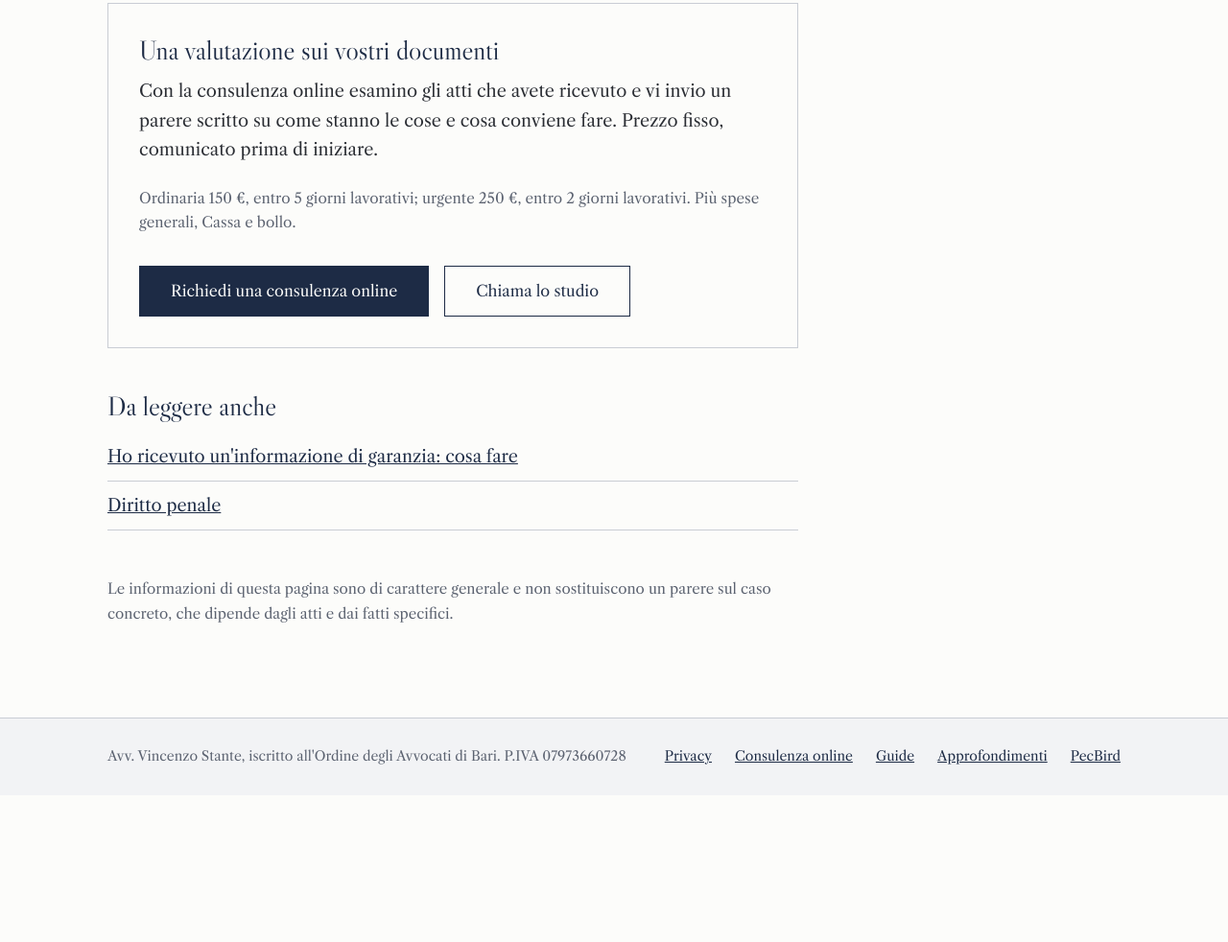
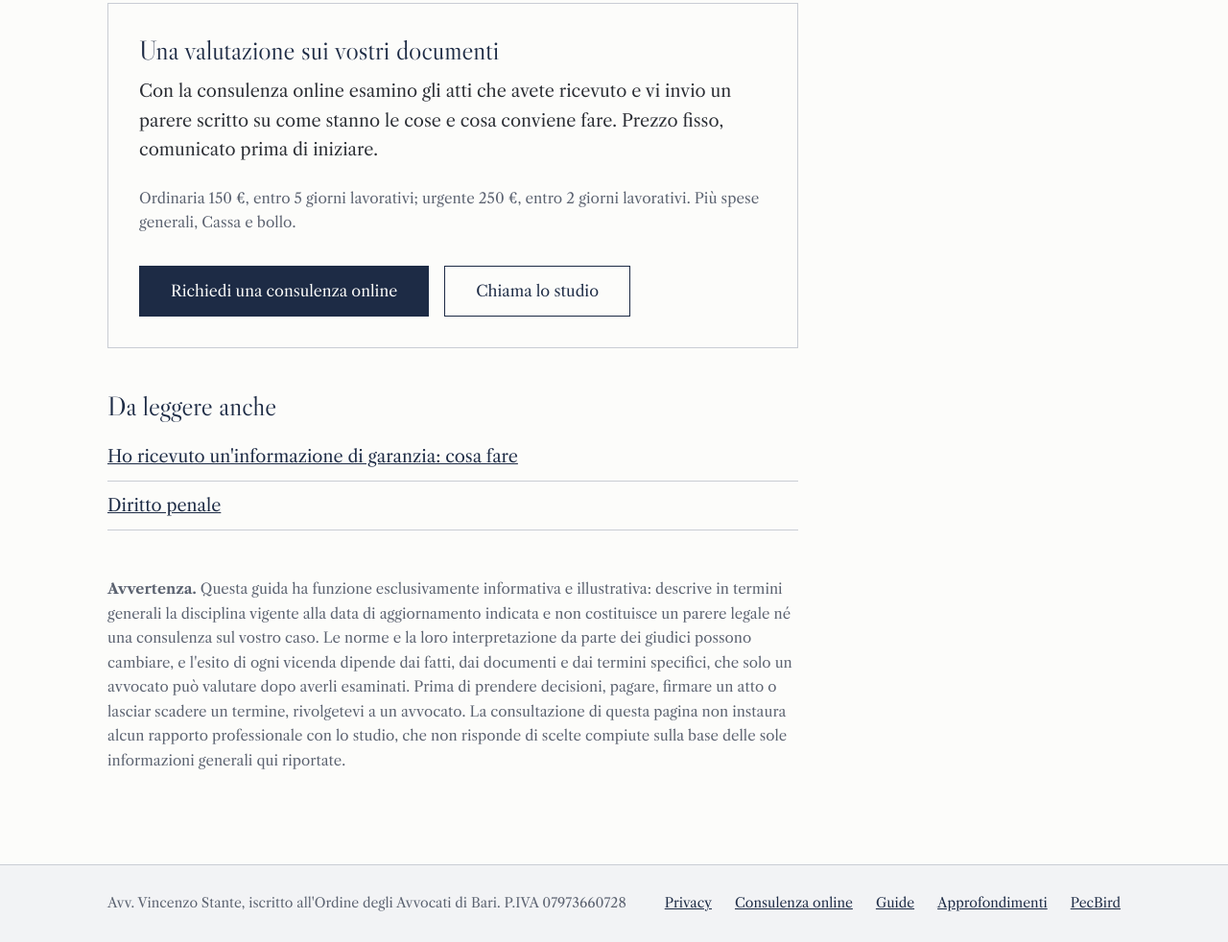
Before and after one commit to studiolegalestante/studiolegalestante.github.io, a plain HTML site: page guida-avviso-conclusione-indagini.html in a window 1280 px wide. Shown: the part 2505-3487 px from the top of the page at 96% size. Before the commit the page ends 3334 px from the top, so only its background shows below. Drawn offline with Linux system fonts and the light colour scheme.

Commit message:
Guide: avvertenza finale più completa sulla funzione illustrativa

```diff
--- a/guida-avviso-conclusione-indagini.html
+++ b/guida-avviso-conclusione-indagini.html
@@ -167,7 +167,7 @@
       </div>
 <h2>Da leggere anche</h2>
 <ul class="correlati"><li><a href="guida-informazione-di-garanzia.html">Ho ricevuto un'informazione di garanzia: cosa fare</a></li><li><a href="diritto-penale.html">Diritto penale</a></li></ul>
-      <p class="avvertenza">Le informazioni di questa pagina sono di carattere generale e non sostituiscono un parere sul caso concreto, che dipende dagli atti e dai fatti specifici.</p>
+      <p class="avvertenza"><strong>Avvertenza.</strong> Questa guida ha funzione esclusivamente informativa e illustrativa: descrive in termini generali la disciplina vigente alla data di aggiornamento indicata e non costituisce un parere legale né una consulenza sul vostro caso. Le norme e la loro interpretazione da parte dei giudici possono cambiare, e l'esito di ogni vicenda dipende dai fatti, dai documenti e dai termini specifici, che solo un avvocato può valutare dopo averli esaminati. Prima di prendere decisioni, pagare, firmare un atto o lasciar scadere un termine, rivolgetevi a un avvocato. La consultazione di questa pagina non instaura alcun rapporto professionale con lo studio, che non risponde di scelte compiute sulla base delle sole informazioni generali qui riportate.</p>
     </div>
   </div>
 </main>
```
Also changed, not shown: guida-decreto-penale-condanna.html (+1 -1 lines), guida-informazione-di-garanzia.html (+1 -1 lines), guida-risarcimento-caduta-buca.html (+1 -1 lines), guida-risarcimento-sinistro-stradale.html (+1 -1 lines), guida-separazione-consensuale.html (+1 -1 lines).
